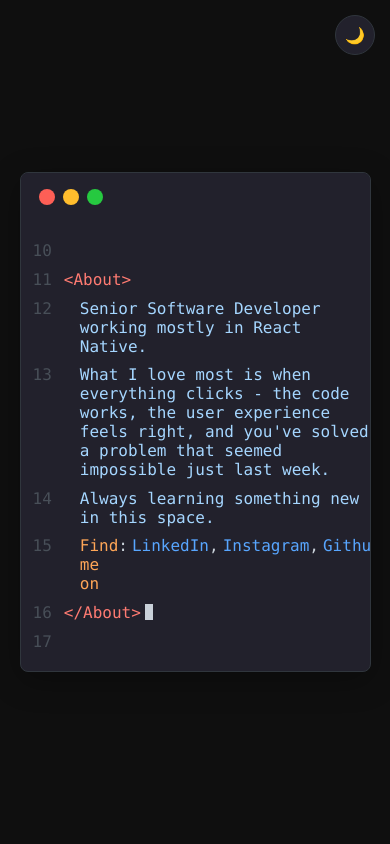
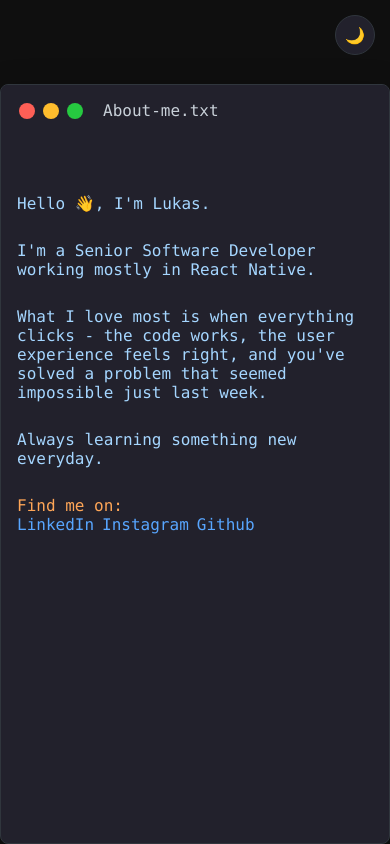
Before and after one commit to LukasAlius/lukasalius.github.io, an Eleventy site: page src/index.njk in a window 390 px wide. Built offline with nearby package versions, Linux system fonts and the light colour scheme; Eleventy itself is replaced by a stand-in of ours; files that its build step writes are made by us from their sources.

Commit message:
Mobile friendly UI, disable rain animation when reduce motion enabled (#4)

```diff
--- a/src/index.njk
+++ b/src/index.njk
@@ -11,41 +11,38 @@ title: Lukas Alius - Senior Software Developer
                 <span class="control minimize"></span>
                 <span class="control maximize"></span>
             </div>
+            <div class="terminal-title">About-me.txt</div>
         </div>
         <div class="terminal-body">
             <div class="code-line">
-                <span class="line-number">10</span>
+                <span class="line-number">11</span>
             </div>
             <div class="code-line">
-                <span class="line-number">11</span>
-                <span class="keyword">{{"<About>" | escape}}</span>
+                <span class="line-number">12</span>
+                <span class="string">Hello 👋, I'm Lukas.</span>
             </div>
-            <div class="code-line indent">
-                <span class="line-number">12</span>
-                <span class="string">Senior Software Developer working mostly in React Native.</span>
+            <div class="code-line">
+                <span class="line-number">13</span>
+                <span class="string">I'm a Senior Software Developer working mostly in React Native.</span>
             </div>
-            <div class="code-line indent">
-                <span class="line-number">13</span>
+            <div class="code-line">
+                <span class="line-number">14</span>
                 <span class="string">What I love most is when everything clicks - the code works, the user experience feels right, and you've solved a problem that seemed impossible just last week.</span>
             </div>
-            <div class="code-line indent">
-                <span class="line-number">14</span>
-                <span class="string">Always learning something new in this space.</span>
+            <div class="code-line">
+                <span class="line-number">15</span>
+                <span class="string">Always learning something new everyday.</span>
             </div>
-            <div class="code-line indent">
-                <span class="line-number">15</span>
-                <span class="property">Find me on</span><span class="punctuation">:</span>
-                <a href="https://uk.linkedin.com/in/lukas-aliuskevicius-42926886" class="link">LinkedIn</a><span class="punctuation">,</span>
-                <a href="https://www.instagram.com/lukasalius/" class="link">Instagram</a><span class="punctuation">,</span>
+            <div class="code-line">
+               <span class="line-number">16</span>
+                <span class="property">Find me on: </span>
+                <a href="https://uk.linkedin.com/in/lukas-aliuskevicius-42926886" class="link">LinkedIn</a>
+                <a href="https://www.instagram.com/lukasalius/" class="link">Instagram</a>
                 <a href="https://github.com/LukasAlius/" class="link">Github</a>
             </div>
             <div class="code-line">
-                <span class="line-number">16</span>
-                <span class="keyword">{{"</About>" | escape}}</span>
+                <span class="line-number">17</span>
                 <span class="cursor"></span>
-            </div>
-            <div class="code-line">
-                <span class="line-number">17</span>
             </div>
         </div>
     </div>
--- a/src/main.js
+++ b/src/main.js
@@ -68,6 +68,9 @@ function toggleTheme() {
 }
 
 document.addEventListener("DOMContentLoaded", () => {
-  randomRain();
+  if (window.matchMedia("(prefers-reduced-motion: no-preference)").matches) {
+    randomRain();
+  }
+
   initializeTheme();
 });
--- a/src/style.css
+++ b/src/style.css
@@ -1,17 +1,11 @@
 :root {
   --bg-primary: #0f0f0f;
   --bg-secondary: #22212c;
-  --bg-tertiary: #0d1117;
   --bg-header: #22212c;
   --border-primary: #30363d;
-  --border-secondary: #21262d;
   --text-primary: #c9d1d9;
-  --text-secondary: #8b949e;
   --text-muted: #484f58;
   --rain-color: rgba(100, 149, 237, 0.6);
-  --keyword: #ff7b72;
-  --variable: #7ee787;
-  --operator: #79c0ff;
   --property: #ffa657;
   --string: #a5d6ff;
   --link: #58a6ff;
@@ -24,17 +18,11 @@
 [data-theme="light"] {
   --bg-primary: #ddefff;
   --bg-secondary: #f6f8fa;
-  --bg-tertiary: #ffffff;
   --bg-header: #f6f8fa;
   --border-primary: #d0d7de;
-  --border-secondary: #d8dee4;
   --text-primary: #24292f;
-  --text-secondary: #656d76;
   --text-muted: #848d97;
   --rain-color: rgba(100, 149, 237, 0.4);
-  --keyword: #cf222e;
-  --variable: #116329;
-  --operator: #0969da;
   --property: #953800;
   --string: #0a3069;
   --link: #0969da;
@@ -157,6 +145,10 @@ body {
   gap: 8px;
 }
 
+.terminal-title {
+  margin-left: 8px;
+}
+
 .control {
   width: 16px;
   height: 16px;
@@ -185,8 +177,8 @@ body {
 }
 
 .line-number {
+  display: flex;
   padding: 0 12px;
-  display: flex;
   color: var(--text-muted);
   font-size: 1rem;
   user-select: none;
@@ -200,31 +192,6 @@ body {
   display: flex;
   flex-direction: row;
   padding: 0.3rem 0;
-}
-
-.code-line.indent > .line-number {
-  margin-right: 1rem;
-}
-
-.keyword {
-  color: var(--keyword);
-  transition: color 0.3s ease;
-}
-
-.variable {
-  color: var(--variable);
-  transition: color 0.3s ease;
-}
-
-.operator {
-  color: var(--operator);
-  transition: color 0.3s ease;
-}
-
-.punctuation {
-  color: var(--text-primary);
-  transition: color 0.3s ease;
-  margin-right: 0.25rem;
 }
 
 .property {
@@ -241,6 +208,7 @@ body {
   color: var(--link);
   text-decoration: none;
   transition: color 0.3s ease;
+  margin-left: 8px;
 }
 
 .link:hover {
@@ -271,8 +239,14 @@ body {
 
 @media (max-width: 768px) {
   .terminal {
-    width: 95vw;
-    margin: 20px;
+    max-width: 100%;
+  }
+
+  .container {
+    display: flex;
+    height: 90vh;
+    align-self: end;
+    width: 100%;
   }
 
   .code-content {
@@ -280,9 +254,22 @@ body {
     font-size: 0.75rem;
   }
 
-  .line-numbers {
-    padding: 0 8px;
-    font-size: 0.75rem;
+  .line-number,
+  .cursor {
+    display: none;
+  }
+
+  .code-line {
+    padding: 14px 16px;
+    flex-wrap: wrap;
+  }
+
+  .property {
+    width: 100%;
+  }
+
+  .code-line > .link:first-of-type {
+    margin-left: 0;
   }
 
   .theme-toggle {
@@ -293,3 +280,9 @@ body {
     font-size: 1rem;
   }
 }
+
+@media (prefers-reduced-motion: reduce) {
+  .rain-container {
+    display: none;
+  }
+}
```
